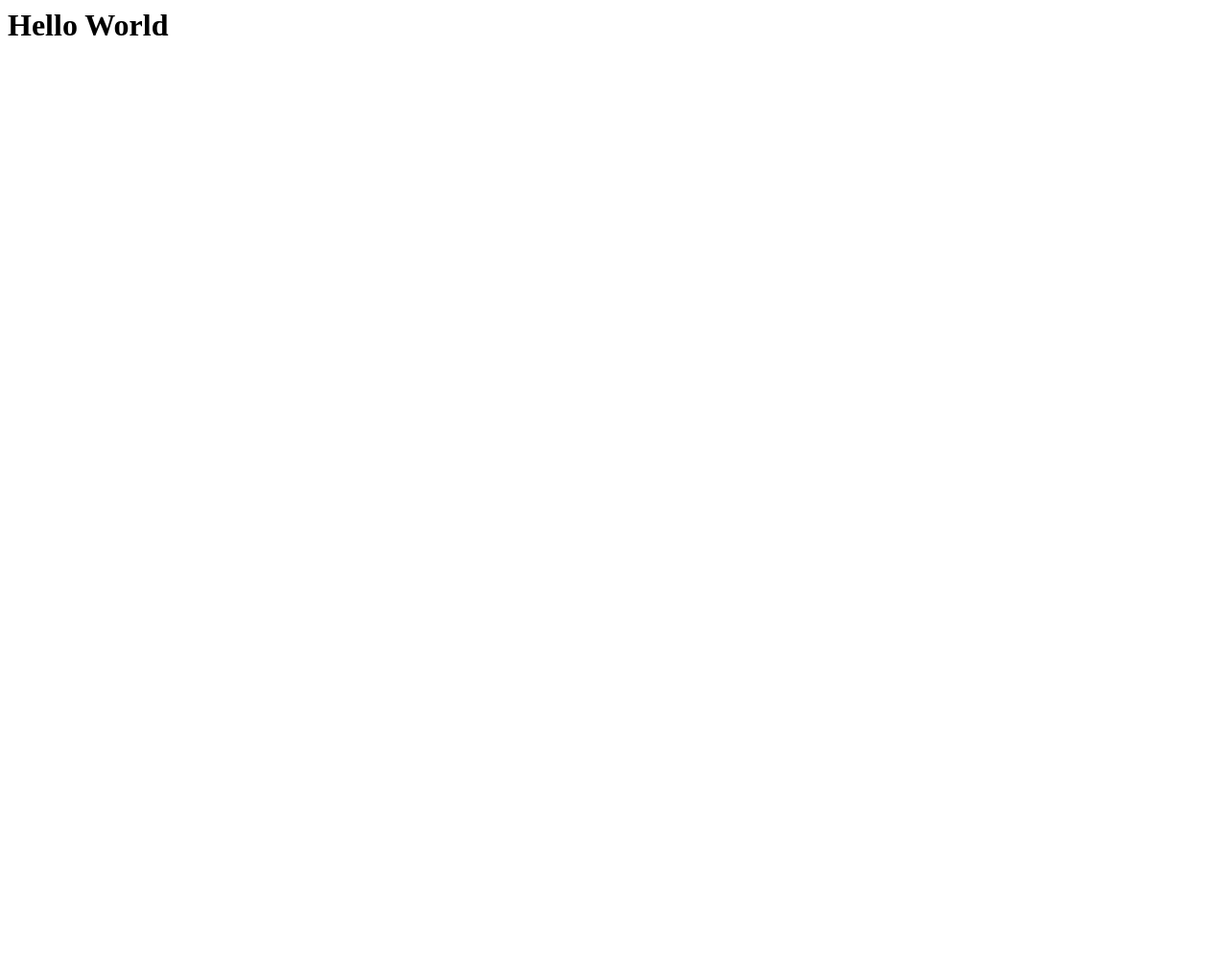
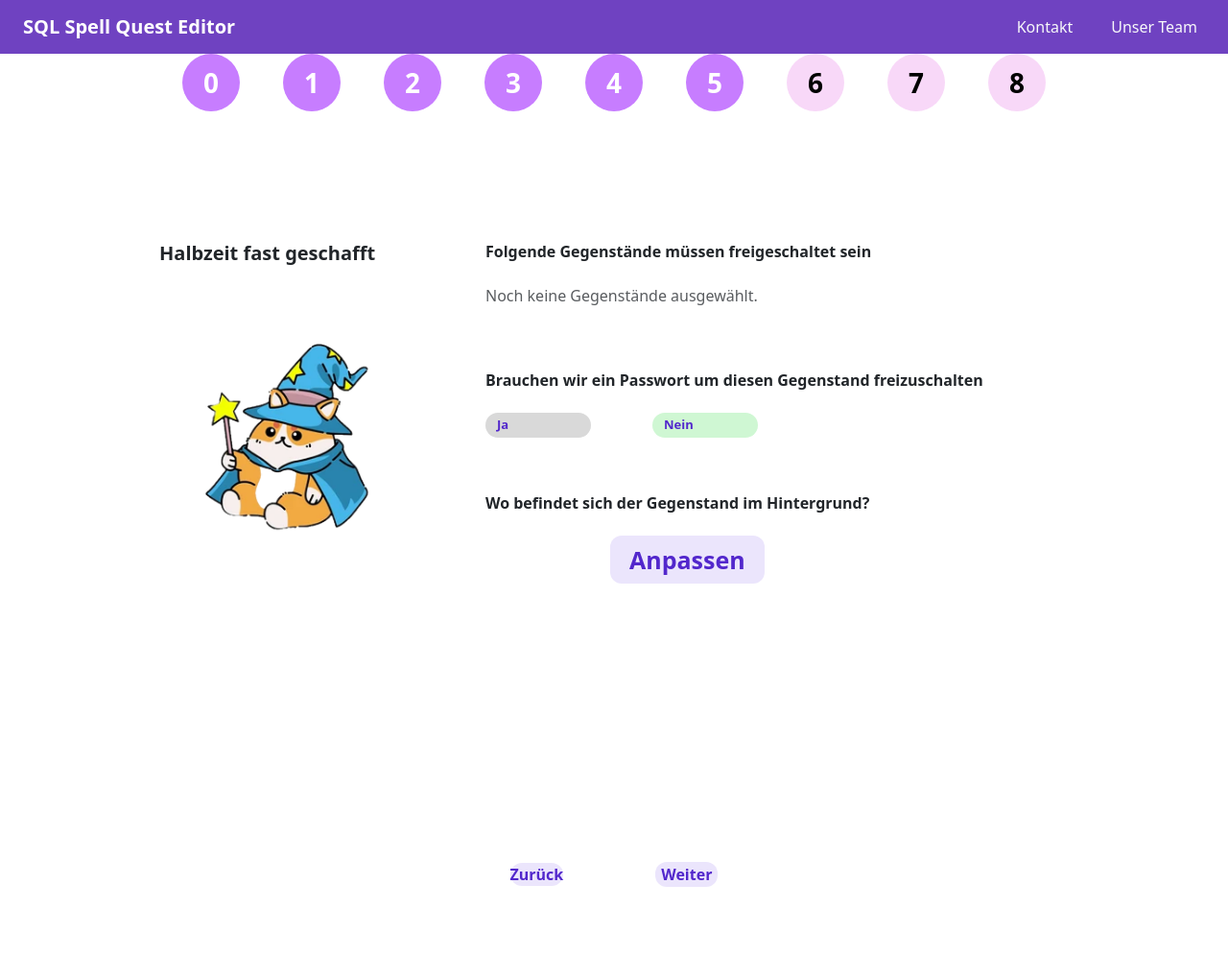
Before and after one commit to Roni-Aba/SQLQuestEditor, a Django app: page /createLevel5/ in a window 1280 px wide. Before the commit the page is almost empty. Shown: the whole page at 96% size. Before the commit the page ends 37 px from the top, so only its background shows below. Run offline with Django 4.2, Linux system fonts and the light colour scheme.

Commit message:
add: createLevel5.html, createLevel5.css update: views.py, urls.py

```diff
--- /dev/null
+++ b/backend/editor/static/editor/css/createLevel5.css
@@ -0,0 +1,179 @@
+.create-level5-page {
+  min-height: calc(100vh - 56px);
+  background-color: #ffffff;
+  color: var(--create-level-text);
+}
+
+.create-level5-content {
+  max-width: 980px;
+  margin: 0 auto;
+  padding: 2.5rem 1rem 2rem;
+}
+
+.create-level5-form-row {
+  --bs-gutter-x: 72px;
+  --bs-gutter-y: 40px;
+  margin-top: 56px;
+}
+
+.create-level5-helper {
+  display: flex;
+  flex-direction: column;
+  align-items: flex-start;
+}
+
+.create-level5-helper-text {
+  max-width: 311px;
+  margin: 0 0 60px;
+  color: var(--create-level-text);
+  font-size: 20px;
+  font-weight: 700;
+  line-height: 1.15;
+}
+
+.create-level5-cosmo {
+  width: 260px;
+  height: 260px;
+  object-fit: contain;
+}
+
+.create-level5-fields {
+  display: flex;
+  flex-direction: column;
+  align-items: flex-start;
+  gap: 58px;
+}
+
+.create-level5-field {
+  width: 100%;
+}
+
+.create-level5-label {
+  margin: 0 0 24px;
+  color: var(--create-level-text);
+  font-size: 16px;
+  font-weight: 700;
+  line-height: 1.25;
+}
+
+.create-level5-tags {
+  display: flex;
+  flex-wrap: wrap;
+  gap: 28px;
+}
+
+.create-level5-password-field {
+  margin-top: 8px;
+}
+
+.create-level5-choice-group {
+  display: flex;
+  align-items: center;
+  gap: 64px;
+}
+
+.create-level5-choice-button {
+  display: inline-flex;
+  align-items: center;
+  width: 110px;
+  min-height: 26px;
+  border-radius: 999px;
+  background-color: #d9d9d9;
+  color: var(--create-level-primary);
+  font-size: 13px;
+  font-weight: 700;
+  line-height: 1.2;
+  padding: 5px 12px;
+  cursor: default;
+  user-select: none;
+}
+
+.create-level5-choice-button-active.create-level5-choice-button-yes {
+  background-color: #cff7d3;
+}
+
+.create-level5-choice-button-active.create-level5-choice-button-no {
+  background-color: #cff7d3;
+}
+
+.create-level5-position-field {
+  display: flex;
+  flex-direction: column;
+  align-items: flex-start;
+}
+
+.create-level5-adjust-button {
+  display: inline-flex;
+  align-items: center;
+  justify-content: center;
+  align-self: flex-start;
+  margin-left: 130px;
+  border: 0;
+  border-radius: 12px;
+  background-color: var(--create-level-primary-light);
+  color: var(--create-level-primary);
+  font-size: 25px;
+  font-weight: 700;
+  line-height: 1.2;
+  padding: 10px 20px;
+  text-decoration: none;
+  cursor: pointer;
+}
+
+.create-level5-adjust-button:hover,
+.create-level5-adjust-button:focus {
+  background-color: var(--create-level-primary-light-hover);
+  color: var(--create-level-primary);
+  text-decoration: none;
+}
+
+.create-level5-navigation {
+  display: flex;
+  justify-content: center;
+  align-items: center;
+  gap: 96px;
+  margin-top: 290px;
+  padding-bottom: 2.5rem;
+}
+
+@media (max-width: 820px) {
+  .create-level5-content {
+    padding: 1.5rem 1rem 2rem;
+  }
+
+  .create-level5-form-row {
+    margin-top: 40px;
+  }
+
+  .create-level5-helper {
+    align-items: center;
+    text-align: center;
+  }
+
+  .create-level5-helper-text {
+    margin-bottom: 32px;
+  }
+
+  .create-level5-cosmo {
+    width: 180px;
+    height: 180px;
+  }
+
+  .create-level5-fields {
+    margin-top: 2rem;
+    gap: 40px;
+  }
+
+  .create-level5-tags {
+    gap: 16px;
+  }
+
+  .create-level5-choice-group {
+    gap: 24px;
+  }
+
+  .create-level5-navigation {
+    gap: 28px;
+    margin-top: 80px;
+  }
+}
--- a/backend/editor/templates/editor/createLevel5.html
+++ b/backend/editor/templates/editor/createLevel5.html
@@ -1 +1,104 @@
-<h1>Hello World</h1>
+{% extends "editor/base.html" %}
+{% load static %}
+
+{% block title %}
+Level erstellen | SQL Spell Quest Editor
+{% endblock %}
+
+{% block additional_css %}
+<link rel="stylesheet" href="{% static 'editor/css/createLevelShared.css' %}">
+<link rel="stylesheet" href="{% static 'editor/css/createLevel5.css' %}">
+<link rel="stylesheet" href="{% static 'editor/components/statusBar/statusBar.css' %}">
+<link rel="stylesheet" href="{% static 'editor/components/tag/tag.css' %}">
+{% endblock %}
+
+{% block content %}
+
+<main class="create-level5-page">
+  <div class="container-fluid px-0">
+
+    {% include "editor/components/statusbar/statusbar.html" with steps=steps %}
+
+    <form
+      class="create-level5-content"
+      action="{% url 'create_level5' %}"
+      method="post"
+    >
+      {% csrf_token %}
+
+      <div class="row align-items-start create-level5-form-row">
+
+        <aside class="col-12 col-md-4 create-level5-helper" aria-label="Hilfetext von Cosmo">
+          <p class="create-level5-helper-text">
+            Halbzeit fast geschafft
+          </p>
+
+          <img
+            src="{% static 'editor/img/cat1.png' %}"
+            alt="Cosmo Wizard"
+            class="create-level5-cosmo"
+          >
+        </aside>
+
+        <section class="col-12 col-md-8 create-level5-fields" aria-label="Gegenstand Position">
+
+          <div class="create-level5-field">
+            <p class="create-level5-label">
+              Folgende Gegenstände müssen freigeschaltet sein
+            </p>
+
+            <div class="create-level5-tags">
+              {% for item in form_values.required_items %}
+                {% include "editor/components/tag/tag.html" with title=item show_remove=False %}
+              {% empty %}
+                <p class="text-muted mb-0">
+                  Noch keine Gegenstände ausgewählt.
+                </p>
+              {% endfor %}
+            </div>
+          </div>
+
+          <div class="create-level5-field create-level5-password-field">
+            <p class="create-level5-label">
+              Brauchen wir ein Passwort um diesen Gegenstand freizuschalten
+            </p>
+
+            <div class="create-level5-choice-group" aria-label="Passwort erforderlich">
+              <span class="create-level5-choice-button create-level5-choice-button-yes {% if form_values.requires_password %}create-level5-choice-button-active{% endif %}">
+                Ja
+              </span>
+
+              <span class="create-level5-choice-button create-level5-choice-button-no {% if not form_values.requires_password %}create-level5-choice-button-active{% endif %}">
+                Nein
+              </span>
+            </div>
+          </div>
+
+          <div class="create-level5-field create-level5-position-field">
+            <p class="create-level5-label">
+              Wo befindet sich der Gegenstand im Hintergrund?
+            </p>
+
+            <a class="create-level5-adjust-button" href="{% url 'create_level51' %}">
+              Anpassen
+            </a>
+          </div>
+
+        </section>
+      </div>
+
+      <section class="create-level5-navigation" aria-label="Seitennavigation">
+        <a class="create-level1-button" href="{% url 'create_level4' %}">
+          Zurück
+        </a>
+
+        <button type="submit" class="create-level1-button">
+          Weiter
+        </button>
+      </section>
+
+    </form>
+  </div>
+</main>
+
+{% endblock %}
--- /dev/null
+++ b/backend/editor/templates/editor/createLevel51.html
@@ -0,0 +1 @@
+<h1>Hello</h1>
--- a/backend/editor/urls.py
+++ b/backend/editor/urls.py
@@ -15,4 +15,6 @@ urlpatterns = [
     path("createLevel4-1/", views.create_level41_view, name="create_level41"),  # ← NEW
     path("createLevel4-2/", views.create_level42_view, name="create_level42"),
     path("createLevel5/", views.create_level5_view, name="create_level5"),
+    path("createLevel51/", views.create_level51_view, name="create_level51"),
+
 ]
--- a/backend/editor/views.py
+++ b/backend/editor/views.py
@@ -269,6 +269,26 @@ def create_level42_view(request):
     })
 
 def create_level5_view(request):
-    steps = get_steps(active_step=6)
+    steps = get_steps(active_step=5)
     saved_level = request.session.get("new_level", {})
-    return render(request, "editor/createLevel5.html")
+    unlock_condition = saved_level.get("unlockCondition", {})
+    required_items = unlock_condition.get("requiredItems", [])
+    requires_password = unlock_condition.get("requiresPassword", False)
+    form_values = {
+        "required_items": required_items,
+        "requires_password": requires_password,
+    }
+    if request.method == "POST":
+        print("createLevel5 gespeichert:")
+        print(json.dumps(saved_level, ensure_ascii=False, indent=2))
+        return redirect("create_level51")
+
+    return render(request, "editor/createLevel5.html", {
+        "steps": steps,
+        "saved_level": saved_level,
+        "form_values": form_values,
+    })
+
+def create_level51_view(request):
+    steps = get_steps(active_step=5)
+    return render(request, "editor/createLevel51.html")
```
